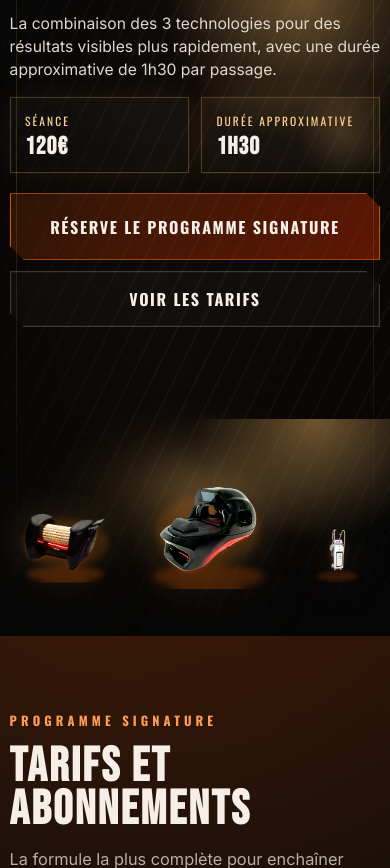
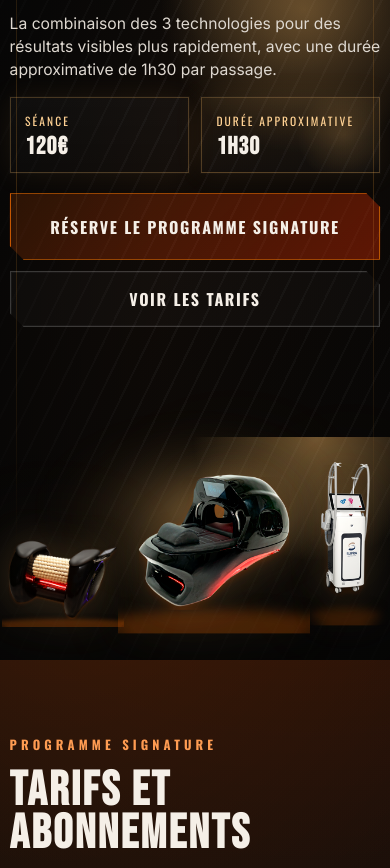
Before and after one commit to Marcestia/declic, a website: page programme-signature.html in a window 390 px wide. Shown: the part 269-1137 px from the top of the page. Drawn offline with nearby package versions, Linux system fonts and the light colour scheme.

Commit message:
Scale up signature hero machine lineup

```diff
--- a/programme-signature.html
+++ b/programme-signature.html
@@ -20,7 +20,7 @@
   <link rel="icon" type="image/png" sizes="32x32" href="favicon-32.png?v=1">
   <link rel="icon" type="image/png" sizes="512x512" href="favicon.png?v=1">
   <link rel="apple-touch-icon" href="apple-touch-icon.png?v=1">
-  <link rel="stylesheet" href="styles.css?v=34">
+  <link rel="stylesheet" href="styles.css?v=35">
 </head>
 <body class="service-detail service-detail--signature">
   <canvas id="embers-canvas" aria-hidden="true"></canvas>
@@ -83,9 +83,9 @@
         <div class="service-hero__visual service-hero__visual--signature reveal" aria-hidden="true" style="--delay: 0.08s;">
           <div class="service-hero__visual-glow"></div>
           <div class="signature-machines">
-            <img class="signature-machines__item signature-machines__item--roll" src="machine-roll-processed.png" alt="InfraRoll" width="1200" height="1200">
-            <img class="signature-machines__item signature-machines__item--bike" src="machine-bike-processed.png" alt="InfraBike" width="1200" height="1200">
-            <img class="signature-machines__item signature-machines__item--supra" src="machine-supra-processed.png" alt="SupraSculpt" width="1200" height="1200">
+            <img class="signature-machines__item signature-machines__item--roll" src="machine-roll-lineup.png" alt="InfraRoll" width="1188" height="862">
+            <img class="signature-machines__item signature-machines__item--bike" src="machine-bike-lineup.png" alt="InfraBike" width="650" height="566">
+            <img class="signature-machines__item signature-machines__item--supra" src="machine-supra-lineup.png" alt="SupraSculpt" width="332" height="666">
           </div>
         </div>
       </div>
--- a/styles.css
+++ b/styles.css
@@ -1535,21 +1535,23 @@ img {
 }
 
 .service-hero__visual--signature {
-  min-height: clamp(30rem, 72svh, 46rem);
+  min-height: clamp(32rem, 74svh, 48rem);
+  overflow: visible;
 }
 
 .signature-machines {
   position: absolute;
-  inset: 0;
+  inset: auto -1rem -0.6rem -0.5rem;
   display: flex;
   align-items: flex-end;
-  justify-content: center;
-  gap: clamp(0.5rem, 2vw, 1.8rem);
-  padding-bottom: 0.6rem;
+  justify-content: flex-end;
+  gap: 0;
+  padding-bottom: 0;
 }
 
 .signature-machines__item {
   position: relative;
+  flex: 0 0 auto;
   display: block;
   width: auto;
   height: auto;
@@ -1559,17 +1561,23 @@ img {
 }
 
 .signature-machines__item--roll {
-  width: min(30%, 14rem);
-  transform: translateY(-1rem);
+  width: min(34%, 18rem);
+  margin-right: -1rem;
+  transform: translateY(-0.65rem);
+  z-index: 1;
 }
 
 .signature-machines__item--bike {
-  width: min(42%, 22rem);
+  width: min(56%, 31rem);
+  margin-right: -1.4rem;
+  transform: translateY(0.15rem);
+  z-index: 2;
 }
 
 .signature-machines__item--supra {
-  width: min(22%, 10rem);
-  transform: translateY(-0.4rem);
+  width: min(24%, 11.75rem);
+  transform: translateY(-0.35rem);
+  z-index: 3;
 }
 
 .service-pricing {
@@ -2235,18 +2243,21 @@ img {
 
   .signature-machines {
     justify-content: center;
+    inset: auto 0 -0.5rem 0;
   }
 
   .signature-machines__item--roll {
-    width: min(28%, 11rem);
+    width: min(31%, 13rem);
+    margin-right: -0.7rem;
   }
 
   .signature-machines__item--bike {
-    width: min(42%, 18rem);
+    width: min(52%, 23rem);
+    margin-right: -0.9rem;
   }
 
   .signature-machines__item--supra {
-    width: min(22%, 8rem);
+    width: min(22%, 9.25rem);
   }
 
   .service-suite__grid {
@@ -2346,20 +2357,22 @@ img {
   }
 
   .service-hero__visual--signature {
-    min-height: 22rem;
+    min-height: 24rem;
   }
 
   .signature-machines__item--roll {
-    width: min(30%, 8.8rem);
-    transform: translateY(-0.4rem);
+    width: min(31%, 10.6rem);
+    margin-right: -0.5rem;
+    transform: translateY(-0.25rem);
   }
 
   .signature-machines__item--bike {
-    width: min(44%, 15rem);
+    width: min(51%, 17.5rem);
+    margin-right: -0.65rem;
   }
 
   .signature-machines__item--supra {
-    width: min(24%, 6.6rem);
+    width: min(24%, 7.8rem);
   }
 }
 
@@ -2584,7 +2597,7 @@ img {
   }
 
   .signature-machines {
-    gap: 0.35rem;
+    gap: 0;
   }
 
   .service-hero__visual {
@@ -2593,7 +2606,7 @@ img {
   }
 
   .service-hero__visual--signature {
-    min-height: 15.5rem;
+    min-height: 17rem;
   }
 
   .service-hero__machine {
@@ -2610,15 +2623,17 @@ img {
   }
 
   .signature-machines__item--roll {
-    width: min(30%, 7.6rem);
+    width: min(33%, 8.9rem);
+    margin-right: -0.4rem;
   }
 
   .signature-machines__item--bike {
-    width: min(44%, 12.6rem);
+    width: min(52%, 14.2rem);
+    margin-right: -0.45rem;
   }
 
   .signature-machines__item--supra {
-    width: min(23%, 5.6rem);
+    width: min(23%, 6.9rem);
   }
 }
 
```
Also changed, not shown: index.html (+1 -1 lines), infrabike.html (+1 -1 lines), infraroll.html (+1 -1 lines), suprasculpt.html (+1 -1 lines).
